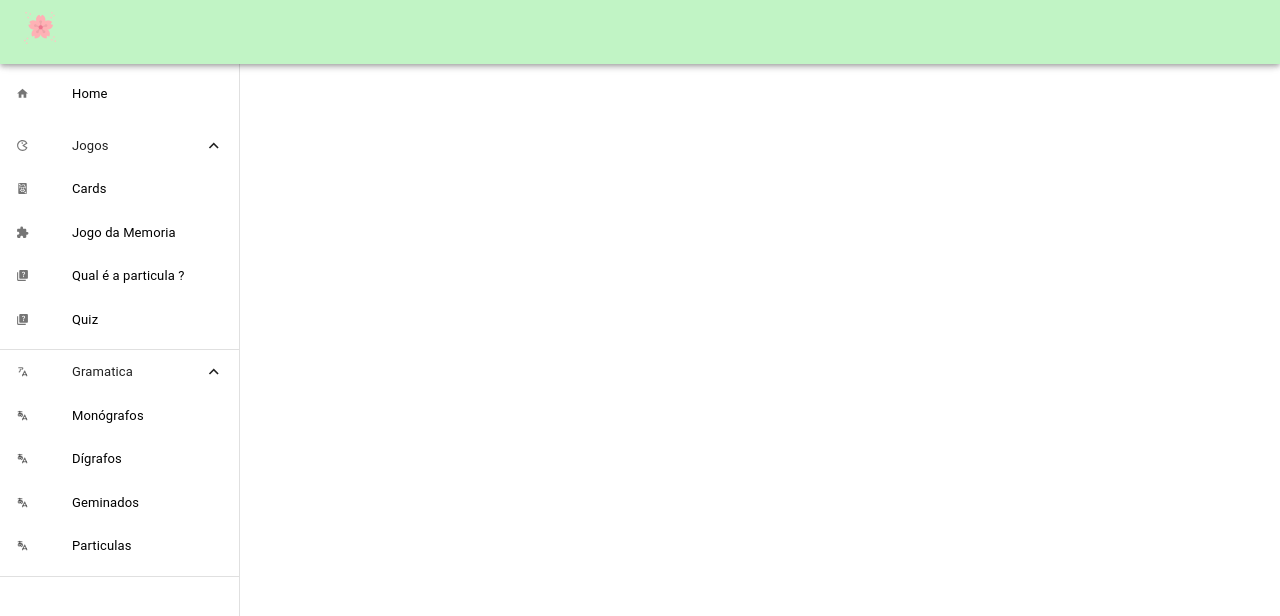
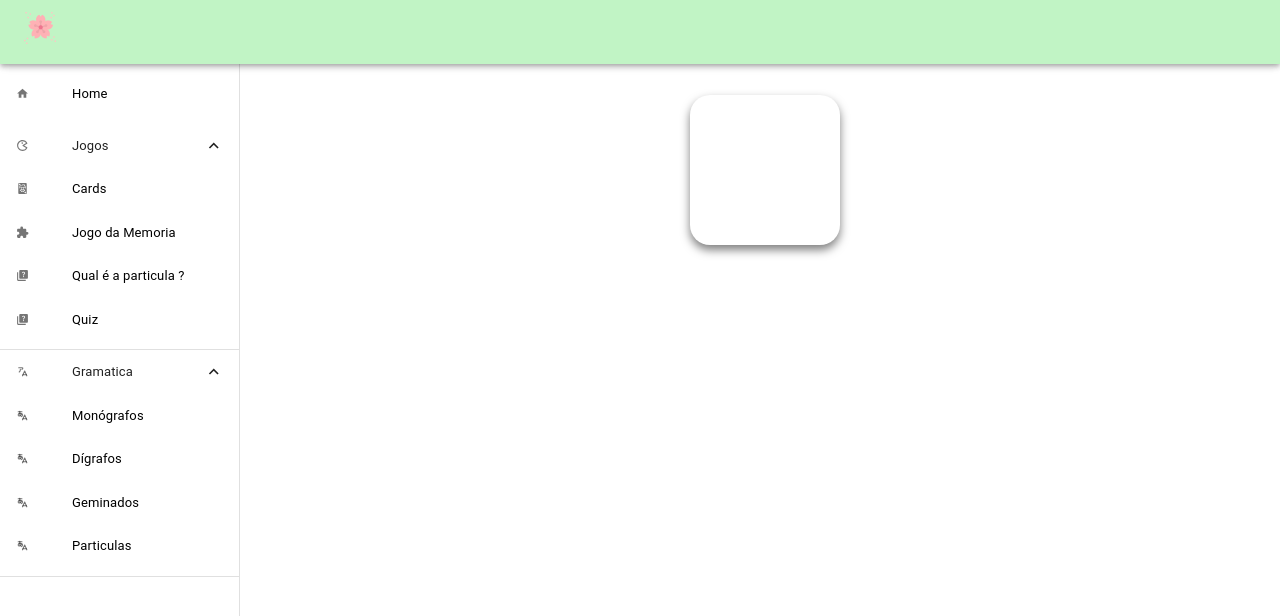
Before and after one commit to deborafsm/nihongo-san, a React (Create React App) app in the folder my-app/: page /profession in a window 1280 px wide. Shown: the top 616 px of the page. Built offline with nearby package versions, Linux system fonts and the light colour scheme.

Commit message:
create:Card Profession Est

```diff
--- /dev/null
+++ b/my-app/src/pages/CardProf.jsx
@@ -0,0 +1,10 @@
+import React from "react";
+import Card from "../components/Cards/CardMain";
+
+export default function CardProf() {
+  return (
+    <>
+      <Card ></Card>
+    </>
+  );
+}
--- a/my-app/src/pages/cardColor.jsx
+++ b/my-app/src/pages/cardColor.jsx
@@ -1,5 +1,5 @@
 import React from 'react'
-import CardC from '../components/Cards/CardColor'
+import CardC from '../components/Cards/CardMain'
 import { ContainerCardSokuon } from '../style/CardPage'
 import Title from '../components/Title/index'
 // import aka from '../../img/aka.png'
--- a/my-app/src/pages/gameCards/navigationCard.jsx
+++ b/my-app/src/pages/gameCards/navigationCard.jsx
@@ -15,7 +15,7 @@ export const navigationCard = [
   },
   {
     id: "12",
-    route: "/cores",
+    route: "/profession",
     img:  profissoes,
   },
 ];
--- a/my-app/src/routes/routes.jsx
+++ b/my-app/src/routes/routes.jsx
@@ -12,6 +12,7 @@ import Particulas from "../pages/Particulas.jsx";
 import ParticulaGame from "../pages/ParticulaGame.jsx";
 import QuizGame from "../pages/Quiz.jsx";
 import Cards from "../pages/gameCards/index.jsx"
+import CardProf from "../pages/CardProf";
 
 const Rotas = () => (
   <Layout>
@@ -21,6 +22,7 @@ const Rotas = () => (
       <Route path="/digrafos" element={<Digrafos />} />
       <Route path="/germinados" element={<Germinados />} />
       <Route path="/cores" element={<Cores />} />
+      <Route path="/profession" element={<CardProf />} />
       <Route path="/game" element={<MemoryGame />} />
       <Route path="/particula" element={<Particulas />}></Route>
       <Route path="/particula-game" element={<ParticulaGame />}></Route>
```
Also changed, not shown: my-app/src/components/Cards/CardMain.jsx (renamed from my-app/src/components/Cards/CardColor.jsx).
